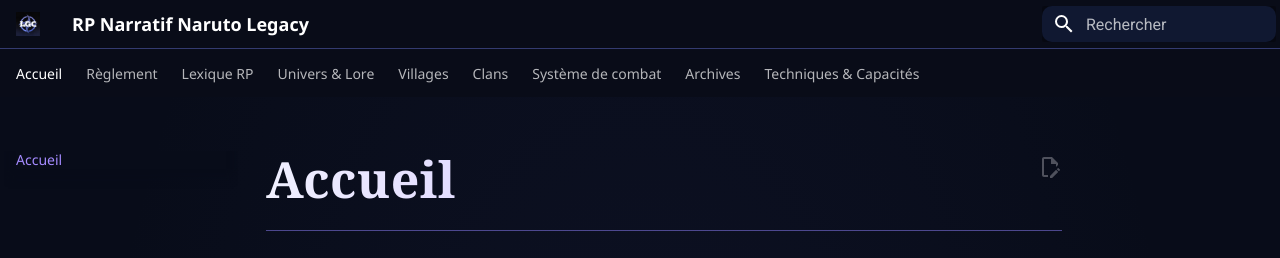
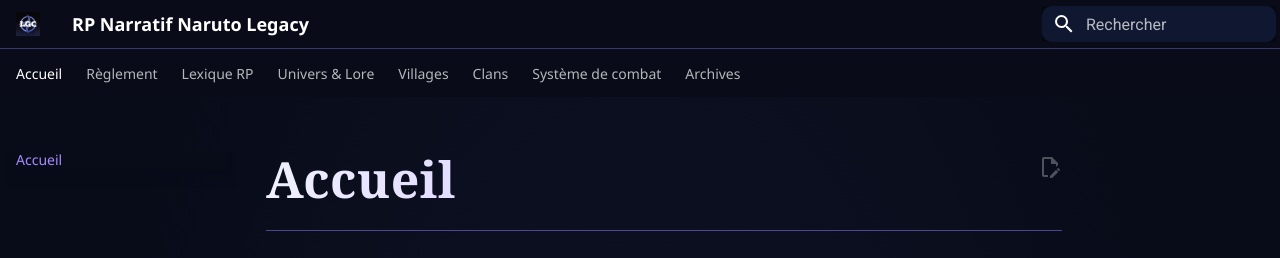
Before and after one commit to Foetic/naruto-legacy-wiki, an MkDocs documentation site: the page built from docs/index.md, in a window 1280 px wide and 900 px high. Shown: the top 258 px of the window. Built offline with MkDocs 1.6.1 and Material for MkDocs 9.7.7, drawn with Linux system fonts in a browser that asks for light colours.

Commit message:
Update mkdocs.yml

```diff
--- a/mkdocs.yml
+++ b/mkdocs.yml
@@ -59,5 +59,3 @@ nav:
       - Passifs: combat/passifs.md
       - Affinités: combat/affinites.md
   - Archives: archives/index.md
-  - Techniques & Capacités:
-      - Présentation: techniques/index.md
```
